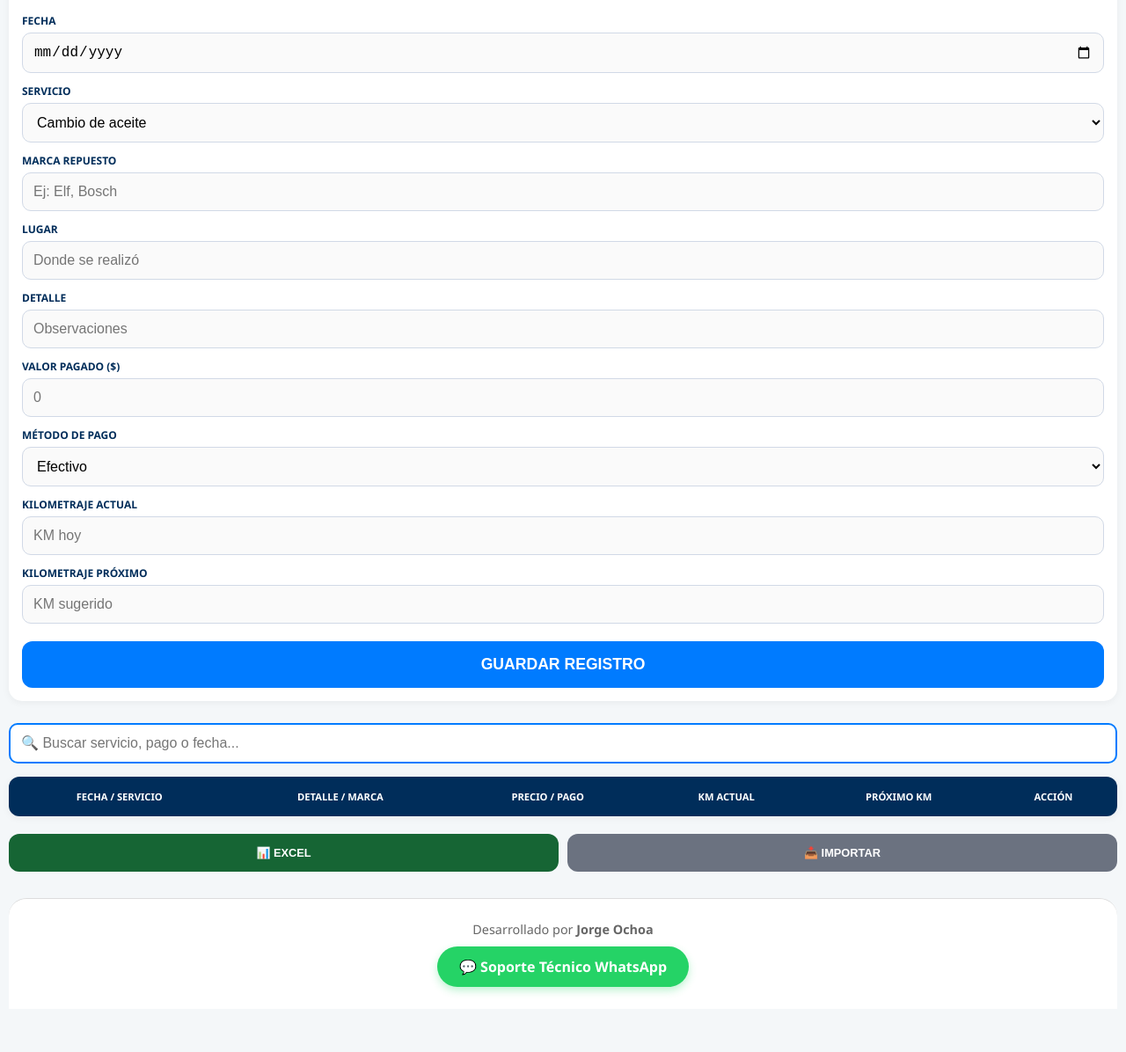
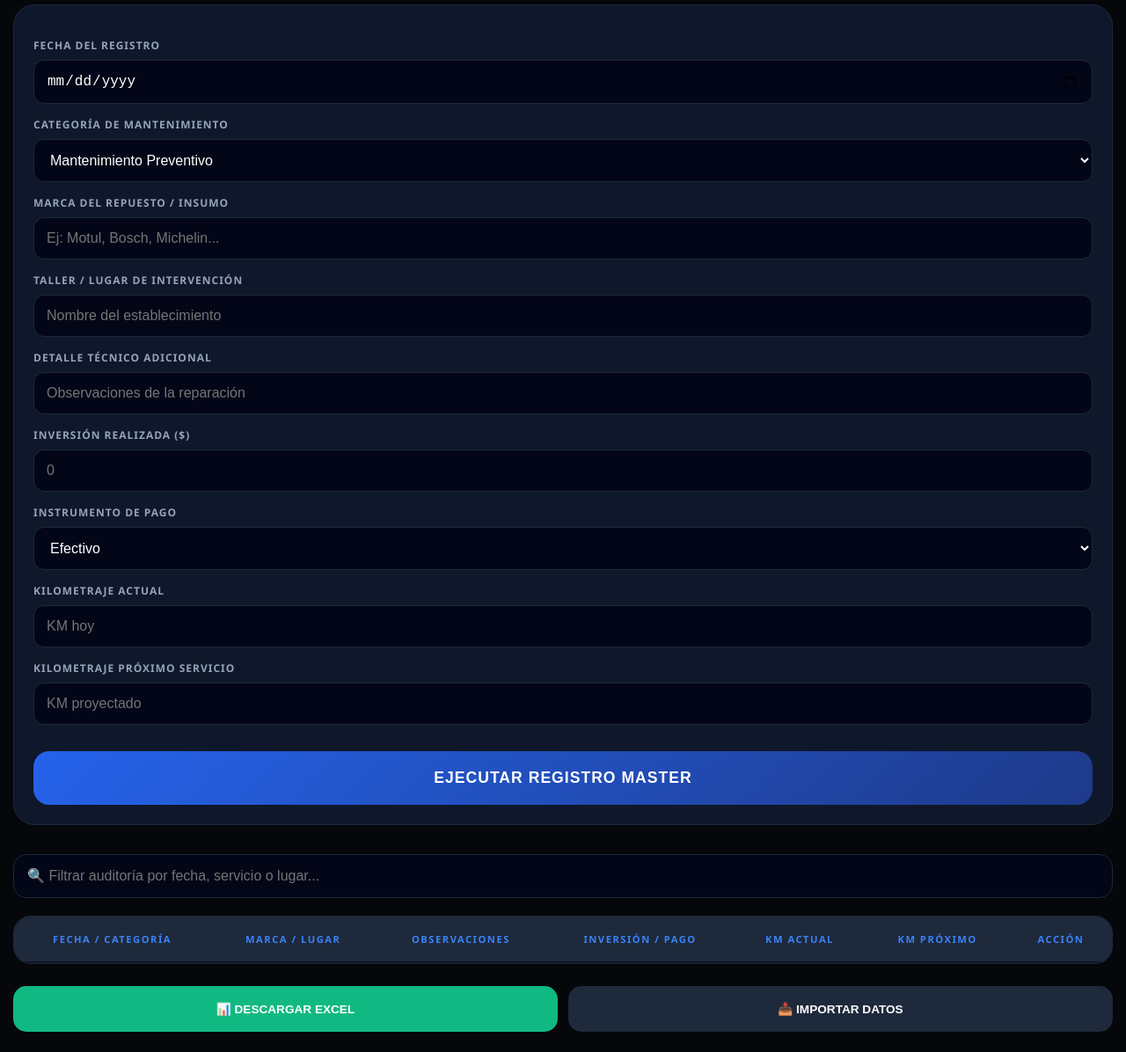
Before and after one commit to jo8a443/Sandero, a plain HTML site: page index.html in a window 1280 px wide. Shown: the part 327-1523 px from the top of the page at 88% size. Drawn offline with Linux system fonts and the light colour scheme.

Commit message:
Update index.html

```diff
--- a/index.html
+++ b/index.html
@@ -3,124 +3,169 @@
 <head>
     <meta charset="UTF-8">
     <meta name="viewport" content="width=device-width, initial-scale=1.0, maximum-scale=1.0, user-scalable=no">
-    <title>SANDERO LIT 443 - Pro</title>
+    <title>SANDERO GOLD - Gestión & Crecimiento Co.</title>
 
-    <link rel="icon" href="https://cdn-icons-png.flaticon.com/512/744/744465.png">
-    <link rel="apple-touch-icon" href="https://cdn-icons-png.flaticon.com/512/744/744465.png">
+    <link rel="icon" href="https://cdn-icons-png.flaticon.com/512/3202/3202926.png">
 
     <style>
         :root {
-            --azul-oscuro: #002d5a;
-            --azul-brillante: #007bff;
-            --verde-exito: #166534;
-            --gris-fondo: #f4f7f9;
+            --negro-profundo: #05070a;
+            --azul-cobalto: #3b82f6;
+            --plateado: #94a3b8;
+            --gris-card: #0f172a;
+            --texto: #f8fafc;
+            --verde-exito: #10b981;
         }
 
-        body { font-family: 'Segoe UI', Roboto, sans-serif; background-color: var(--gris-fondo); padding: 10px; margin: 0; color: #333; }
-        .header { background: var(--azul-oscuro); color: white; padding: 15px; text-align: center; border-radius: 0 0 20px 20px; margin-bottom: 15px; box-shadow: 0 4px 10px rgba(0,0,0,0.1); }
+        body {
+            font-family: 'Segoe UI', Roboto, sans-serif;
+            background-color: var(--negro-profundo);
+            padding: 15px; margin: 0; color: var(--texto);
+        }
 
-        .resumen-card { background: #ffffff; color: var(--azul-oscuro); padding: 20px; border-radius: 15px; margin-bottom: 15px; text-align: center; box-shadow: 0 4px 12px rgba(0,0,0,0.05); border-left: 8px solid var(--azul-brillante); }
-        .resumen-card h2 { margin: 5px 0; font-size: 1.8rem; color: var(--verde-exito); }
+        .header {
+            background: linear-gradient(180deg, #1e293b 0%, var(--negro-profundo) 100%);
+            padding: 30px; text-align: center; border-radius: 0 0 30px 30px;
+            border-bottom: 3px solid var(--azul-cobalto);
+            box-shadow: 0 10px 30px rgba(0,0,0,0.8);
+        }
 
-        .card { background: white; padding: 15px; border-radius: 15px; box-shadow: 0 2px 8px rgba(0,0,0,0.05); border-top: 5px solid var(--azul-brillante); margin-bottom: 20px; }
-        label { display: block; margin-top: 12px; font-weight: bold; color: var(--azul-oscuro); font-size: 0.75rem; text-transform: uppercase; }
-        input, select { width: 100%; padding: 12px; margin-top: 5px; border-radius: 10px; border: 1px solid #d1d9e6; box-sizing: border-box; font-size: 16px; background: #fafafa; }
+        .resumen-container {
+            display: grid; grid-template-columns: 1fr; gap: 15px; margin: 20px 0;
+        }
 
-        #btnGuardar { background-color: var(--azul-brillante); color: white; border: none; padding: 16px; width: 100%; border-radius: 12px; font-weight: bold; margin-top: 20px; font-size: 1.1rem; }
+        .resumen-card {
+            background: var(--gris-card); padding: 25px; border-radius: 20px;
+            text-align: center; border: 1px solid #1e293b;
+            box-shadow: 0 5px 15px rgba(0,0,0,0.4);
+        }
+        .resumen-card h2 { margin: 10px 0; font-size: 2.2rem; color: var(--azul-cobalto); text-shadow: 0 0 10px rgba(59, 130, 246, 0.4); }
 
-        .search-container { margin: 15px 0; }
-        #buscador { width:100%; border: 2px solid var(--azul-brillante); background: #fff; padding: 12px; border-radius: 10px; box-sizing: border-box; }
+        .card {
+            background: var(--gris-card); padding: 22px; border-radius: 24px;
+            border: 1px solid #1e293b; margin-bottom: 25px;
+        }
+        label { display: block; margin-top: 15px; font-weight: 600; color: var(--plateado); font-size: 0.75rem; text-transform: uppercase; letter-spacing: 1px; }
 
-        .contenedor-tabla { overflow-x: auto; background: white; border-radius: 12px; box-shadow: 0 2px 10px rgba(0,0,0,0.05); }
-        table { width: 100%; border-collapse: collapse; min-width: 850px; }
-        th { background: var(--azul-oscuro); color: white; padding: 15px; font-size: 0.7rem; text-transform: uppercase; }
-        td { border-bottom: 1px solid #eff2f5; padding: 12px; font-size: 0.85rem; text-align: center; }
+        input, select {
+            width: 100%; padding: 14px; margin-top: 8px; border-radius: 12px;
+            border: 1px solid #1e293b; box-sizing: border-box; font-size: 16px;
+            background: #020617; color: white; outline: none; transition: 0.3s;
+        }
+        input:focus { border-color: var(--azul-cobalto); box-shadow: 0 0 8px rgba(59, 130, 246, 0.3); }
 
-        .pago-tag { font-size: 0.65rem; background: #eef2ff; padding: 4px 8px; border-radius: 6px; color: #4338ca; font-weight: bold; }
+        #btnGuardar {
+            background: linear-gradient(135deg, #2563eb 0%, #1e3a8a 100%);
+            color: white; border: none;
+            padding: 20px; width: 100%; border-radius: 18px;
+            font-weight: 800; margin-top: 30px; font-size: 1.1rem;
+            text-transform: uppercase; cursor: pointer; letter-spacing: 1px;
+        }
 
-        .botones-finales { display: flex; gap: 10px; margin-top: 20px; }
-        .btn-secundario { background-color: #6b7280; color: white; border: none; padding: 14px; width: 100%; border-radius: 12px; font-weight: bold; font-size: 0.8rem; }
-        .btn-excel { background-color: var(--verde-exito); }
+        #buscador { width:100%; border: 1px solid #1e293b; background: #020617; padding: 15px; border-radius: 15px; color: white; margin-bottom: 20px; box-sizing: border-box; }
 
-        .footer-autor { margin-top: 30px; text-align: center; padding: 25px; border-top: 1px solid #ddd; background: #fff; border-radius: 20px 20px 0 0; }
-        .footer-autor p { margin: 0; color: #666; font-size: 0.9rem; margin-bottom: 10px; }
-        .btn-whatsapp { display: inline-flex; align-items: center; justify-content: center; background: #25d366; color: white; padding: 12px 25px; border-radius: 50px; text-decoration: none; font-weight: bold; box-shadow: 0 4px 10px rgba(37,211,102,0.3); transition: 0.3s; }
+        .contenedor-tabla { overflow-x: auto; background: var(--gris-card); border-radius: 20px; border: 1px solid #1e293b; }
+        table { width: 100%; border-collapse: collapse; min-width: 1100px; }
+        th { background: #1e293b; color: var(--azul-cobalto); padding: 18px; font-size: 0.7rem; text-transform: uppercase; letter-spacing: 1.5px; border-bottom: 2px solid #0f172a; }
+        td { border-bottom: 1px solid #1e293b; padding: 16px; font-size: 0.85rem; text-align: center; color: var(--plateado); }
+
+        .pago-tag { font-size: 0.65rem; background: #1e293b; padding: 5px 10px; border-radius: 8px; color: var(--azul-cobalto); font-weight: bold; }
+
+        .botones-footer { display: flex; gap: 12px; margin-top: 25px; }
+        .btn-footer { background: #1e293b; color: white; border: none; padding: 18px; width: 100%; border-radius: 15px; font-weight: bold; font-size: 0.85rem; cursor: pointer; }
+        .btn-excel { background: var(--verde-exito); }
+
+        .footer-empresa {
+            margin-top: 50px; background: white; padding: 40px 20px;
+            border-radius: 40px 40px 0 0; text-align: center; color: #111827;
+        }
+        .logo-text { font-weight: 800; font-size: 1.4rem; letter-spacing: -0.5px; }
+        .logo-text span.blue { color: #2563eb; }
+        .logo-text span.gray { color: #6b7280; }
+        .eslogan { font-size: 0.8rem; color: #4b5563; font-style: italic; margin-top: 2px; }
+
+        .btn-soporte {
+            display: inline-flex; align-items: center; justify-content: center;
+            background: #25d366; color: white; padding: 14px 28px; border-radius: 50px;
+            text-decoration: none; font-weight: 700; margin-top: 20px; font-size: 0.95rem;
+            box-shadow: 0 4px 15px rgba(37,211,102,0.3);
+        }
     </style>
 </head>
 <body>
 
     <div class="header">
-        <h1 style="margin:0; font-size: 1.4rem; letter-spacing: 1px;">SANDERO LIT 443</h1>
-        <small style="opacity: 0.8;">MASTER CONTROL PRO</small>
+        <h1 style="margin:0; font-size: 1.5rem; letter-spacing: 4px; font-weight: 800;">SANDERO <span style="color:var(--azul-cobalto)">GOLD</span></h1>
+        <div style="color: var(--plateado); font-size: 0.9rem; margin-top: 5px;">Bitácora de Alto Rendimiento</div>
     </div>
 
+    <div class="resumen-container">
         <div class="resumen-card">
-        <p>Inversión Total Acumulada</p>
+            <p style="color: var(--plateado); margin:0; font-size: 0.8rem; text-transform: uppercase;">Inversión Total en Gestión</p>
             <h2 id="totalGastado">$ 0</h2>
-        <p id="totalRegistros" style="color:var(--azul-brillante)">0 Mantenimientos</p>
+            <p id="totalRegistros" style="color:var(--azul-cobalto); margin:0; font-size:0.85rem; font-weight:bold;">0 Servicios Profesionales</p>
+        </div>
     </div>
 
     <div class="card">
-        <label>Fecha</label>
+        <label>Fecha del Registro</label>
         <input type="date" id="fecha">
 
-        <label>Servicio</label>
+        <label>Categoría de Mantenimiento</label>
         <select id="servicio">
-            <option value="Cambio de aceite">Cambio de aceite</option>
-            <option value="Frenos">Frenos</option>
-            <option value="Alineación / Balanceo">Alineación / Balanceo</option>
-            <option value="Llantas">Llantas</option>
-            <option value="Sincronización">Sincronización</option>
-            <option value="Batería">Batería</option>
-            <option value="SOAT / Seguros">SOAT / Seguros</option>
-            <option value="Impuestos">Impuestos</option>
-            <option value="Otro">Otro servicio</option>
+            <option value="Mantenimiento Preventivo">Mantenimiento Preventivo</option>
+            <option value="Lubricantes / Aceite">Lubricantes / Aceite</option>
+            <option value="Frenos / Seguridad">Frenos / Seguridad</option>
+            <option value="Llantas / Suspensión">Llantas / Suspensión</option>
+            <option value="Sincronización / Motor">Sincronización / Motor</option>
+            <option value="Documentación / SOAT">Documentación / SOAT</option>
+            <option value="Mejoras / Estética">Mejoras / Estética</option>
+            <option value="Otro">Otro servicio técnico</option>
         </select>
 
-        <label>Marca Repuesto</label>
-        <input type="text" id="marca" placeholder="Ej: Elf, Bosch">
+        <label>Marca del Repuesto / Insumo</label>
+        <input type="text" id="marca" placeholder="Ej: Motul, Bosch, Michelin...">
 
-        <label>Lugar</label>
-        <input type="text" id="lugar" placeholder="Donde se realizó">
+        <label>Taller / Lugar de Intervención</label>
+        <input type="text" id="lugar" placeholder="Nombre del establecimiento">
 
-        <label>Detalle</label>
-        <input type="text" id="detalle" placeholder="Observaciones">
+        <label>Detalle Técnico Adicional</label>
+        <input type="text" id="detalle" placeholder="Observaciones de la reparación">
 
-        <label>Valor Pagado ($)</label>
+        <label>Inversión Realizada ($)</label>
         <input type="number" id="precio" placeholder="0">
 
-        <label>Método de Pago</label>
+        <label>Instrumento de Pago</label>
         <select id="metodoPago">
             <option value="Efectivo">Efectivo</option>
-            <option value="Tarjeta débito">Tarjeta débito</option>
-            <option value="Tarjeta crédito">Tarjeta crédito</option>
             <option value="Nequi">Nequi</option>
             <option value="Daviplata">Daviplata</option>
+            <option value="Tarjeta Crédito">Tarjeta Crédito</option>
+            <option value="Tarjeta Débito">Tarjeta Débito</option>
             <option value="Transferencia">Transferencia</option>
         </select>
 
         <label>Kilometraje Actual</label>
         <input type="number" id="km" placeholder="KM hoy">
 
-        <label>Kilometraje Próximo</label>
-        <input type="number" id="prox" placeholder="KM sugerido">
+        <label>Kilometraje Próximo Servicio</label>
+        <input type="number" id="prox" placeholder="KM proyectado">
 
-        <button id="btnGuardar" onclick="guardar()">GUARDAR REGISTRO</button>
+        <button id="btnGuardar" onclick="guardar()">EJECUTAR REGISTRO MASTER</button>
     </div>
 
-    <div class="search-container">
-        <input type="text" id="buscador" onkeyup="filtrar()" placeholder="🔍 Buscar servicio, pago o fecha...">
-    </div>
+    <input type="text" id="buscador" onkeyup="filtrar()" placeholder="🔍 Filtrar auditoría por fecha, servicio o lugar...">
 
     <div class="contenedor-tabla">
         <table id="tablaMain">
             <thead>
                 <tr>
-                    <th>Fecha / Servicio</th>
-                    <th>Detalle / Marca</th>
-                    <th>Precio / Pago</th>
+                    <th>Fecha / Categoría</th>
+                    <th>Marca / Lugar</th>
+                    <th>Observaciones</th>
+                    <th>Inversión / Pago</th>
                     <th>KM Actual</th>
-                    <th>Próximo KM</th>
+                    <th>KM Próximo</th>
                     <th>Acción</th>
                 </tr>
             </thead>
@@ -128,23 +173,27 @@
         </table>
     </div>
 
-    <div class="botones-finales">
-        <button class="btn-secundario btn-excel" onclick="exportar()">📊 EXCEL</button>
-        <button class="btn-secundario" onclick="document.getElementById('inputFile').click()">📥 IMPORTAR</button>
+    <div class="botones-footer">
+        <button class="btn-footer btn-excel" onclick="exportar()">📊 DESCARGAR EXCEL</button>
+        <button class="btn-footer" onclick="document.getElementById('inputFile').click()">📥 IMPORTAR DATOS</button>
     </div>
     <input type="file" id="inputFile" style="display:none" onchange="importar(this)" accept=".csv">
 
-    <div class="footer-autor">
-        <p>Desarrollado por <strong>Jorge Ochoa</strong></p>
-        <a href="https://wa.me/573150581701" class="btn-whatsapp" target="_blank">
-            💬 Soporte Técnico WhatsApp
+    <div class="footer-empresa">
+        <div class="logo-text">
+            <span class="blue">GESTIÓN &</span> <span class="gray">CRECIMIENTO CO.</span>
+        </div>
+        <div class="eslogan">De la estrategia a los resultados</div>
+        <a href="https://wa.me/573150581701" class="btn-soporte" target="_blank">
+            💬 Soporte Consultoría Gold
         </a>
     </div>
 
-    <div style="height: 40px;"></div>
+    <div style="height: 30px;"></div>
 
     <script>
-        const KEY = 'DB_SANDERO_FINAL_V1';
+        const KEY = 'DB_SANDERO_MASTER_GOLD';
+
         document.addEventListener("DOMContentLoaded", () => dibujar());
 
         function guardar() {
@@ -160,13 +209,13 @@
                 km: document.getElementById('km').value || "0",
                 prox: document.getElementById('prox').value || "0"
             };
-            if(!i.fecha || !i.precio) return alert("Completa Fecha y Precio");
+            if(!i.fecha || !i.precio) return alert("Error: Se requiere Fecha e Inversión");
             let h = JSON.parse(localStorage.getItem(KEY)) || [];
             h.push(i);
             localStorage.setItem(KEY, JSON.stringify(h));
             ['marca', 'lugar', 'detalle', 'precio', 'km', 'prox'].forEach(id => document.getElementById(id).value = "");
             dibujar();
-            alert("✅ Registro Guardado");
+            alert("✅ Registro de Auditoría Guardado");
         }
 
         function dibujar() {
@@ -179,20 +228,21 @@
                 total += Number(i.precio);
                 const fila = tbody.insertRow();
                 fila.innerHTML = `
-                    <td><b>${i.fecha}</b><br>${i.servicio}</td>
+                    <td><b>${i.fecha}</b><br><span style="color:var(--azul-cobalto)">${i.servicio}</span></td>
                     <td><b>${i.marca}</b><br><small>${i.lugar}</small></td>
+                    <td><small>${i.detalle}</small></td>
                     <td><b style="color:var(--verde-exito)">$${Number(i.precio).toLocaleString()}</b><br><span class="pago-tag">${i.metodo}</span></td>
-                    <td><b>${Number(i.km).toLocaleString()}</b></td>
-                    <td><b>${Number(i.prox).toLocaleString()}</b></td>
-                    <td><button onclick="borrar(${i.id})" style="background:#fee2e2; border:none; padding:5px; border-radius:5px;">X</button></td>
+                    <td>${Number(i.km).toLocaleString()}</td>
+                    <td style="color:var(--azul-cobalto); font-weight:bold">${Number(i.prox).toLocaleString()}</td>
+                    <td><button onclick="borrar(${i.id})" style="background:transparent; border:1px solid #333; color:#ef4444; border-radius:8px; padding:8px 12px; cursor:pointer">X</button></td>
                 `;
             });
             document.getElementById('totalGastado').innerText = "$ " + total.toLocaleString();
-            document.getElementById('totalRegistros').innerText = h.length + " Mantenimientos";
+            document.getElementById('totalRegistros').innerText = h.length + " Servicios en Auditoría";
         }
 
         function borrar(id) {
-            if(confirm("¿Eliminar?")) {
+            if(confirm("¿Eliminar este registro técnico de la base de datos?")) {
                 let h = JSON.parse(localStorage.getItem(KEY)) || [];
                 h = h.filter(x => x.id !== id);
                 localStorage.setItem(KEY, JSON.stringify(h));
@@ -208,30 +258,48 @@
 
         function exportar() {
             const h = JSON.parse(localStorage.getItem(KEY)) || [];
+            if(h.length === 0) return alert("No hay datos para exportar");
             let csv = "sep=;\nFecha;Servicio;Marca;Lugar;Detalle;Precio;Metodo;KM_Actual;KM_Prox\n";
             h.forEach(i => csv += `${i.fecha};${i.servicio};${i.marca};${i.lugar};${i.detalle};${i.precio};${i.metodo};${i.km};${i.prox}\n`);
             const blob = new Blob(["\ufeff", csv], { type: 'text/csv;charset=utf-8;' });
             const link = document.createElement("a");
             link.href = URL.createObjectURL(blob);
-            link.download = 'Mantenimiento_Sandero_JorgeOchoa.csv';
+            link.download = 'AUDITORIA_SANDERO_GOLD.csv';
             link.click();
         }
 
         function importar(input) {
             const reader = new FileReader();
             reader.onload = function() {
+                try {
                     const lines = reader.result.split('\n').slice(2);
                     let historial = [];
                     lines.forEach(line => {
                         const d = line.split(';');
-                    if(d.length > 5) historial.push({ id: Date.now()+Math.random(), fecha: d[0], servicio: d[1], marca: d[2], lugar: d[3], detalle: d[4], precio: d[5], metodo: d[6], km: d[7], prox: d[8] });
+                        if(d.length >= 8) {
+                            historial.push({
+                                id: Date.now() + Math.random(),
+                                fecha: d[0], servicio: d[1], marca: d[2],
+                                lugar: d[3], detalle: d[4], precio: d[5],
+                                metodo: d[6], km: d[7], prox: d[8] || "0"
+                            });
+                        }
                     });
                     localStorage.setItem(KEY, JSON.stringify(historial));
                     dibujar();
-                alert("✅ Importado");
+                    alert("✅ Base de Datos Sincronizada");
+                } catch(e) { alert("Error en estructura de datos CSV."); }
             };
             reader.readAsText(input.files[0]);
         }
     </script>
 </body>
 </html>
+
+### 🔗 Tu Link para trabajar:
+Tu repositorio sigue siendo el mismo. El link directo para editar es:
+👉 **`https://github.com/jo8a443/sandero/edit/main/index.html`**
+
+*(Solo entra ahí, borra el código viejo y pega este nuevo código Gold).*
+
+**¿Qué te parece este salto de calidad?** He incluido hasta el detalle del logo inferior en blanco puro para que se vea como una factura o reporte de consultoría real. ¡Espero que te impacte tanto como el cuadro de finanzas!
```
Lines whose indentation alone changed are shown as unchanged.
